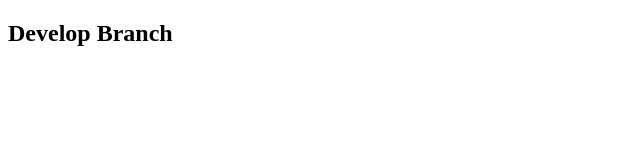
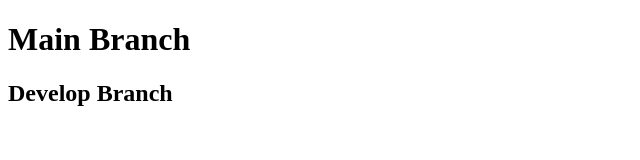
Before and after one commit to RichnGore96/Team-Git, a plain HTML site: page index.html in a window 1280 px wide. Shown: the whole page, without its empty margins (0-640 px from the left). Drawn offline with Linux system fonts and the light colour scheme.

Commit message:
Update index.html

```diff
--- a/index.html
+++ b/index.html
@@ -7,9 +7,10 @@
       content="width=
     , initial-scale=1.0"
     />
-    <title>Document</title>
+    <title>Team Git </title>
   </head>
   <body>
+    <h1> Main Branch</h1>
     <h2>Develop Branch</h2>
   </body>
 </html>
```
